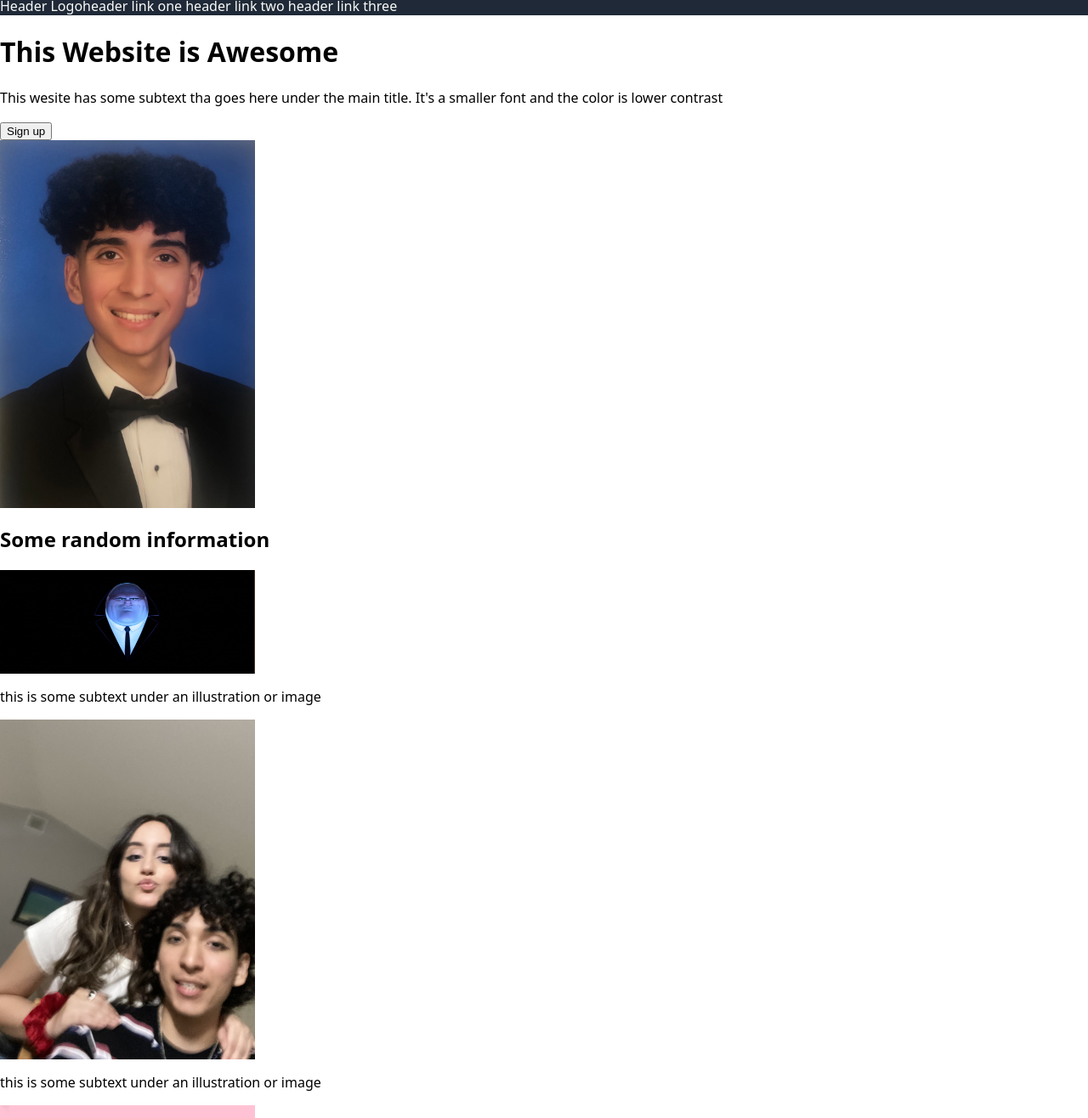
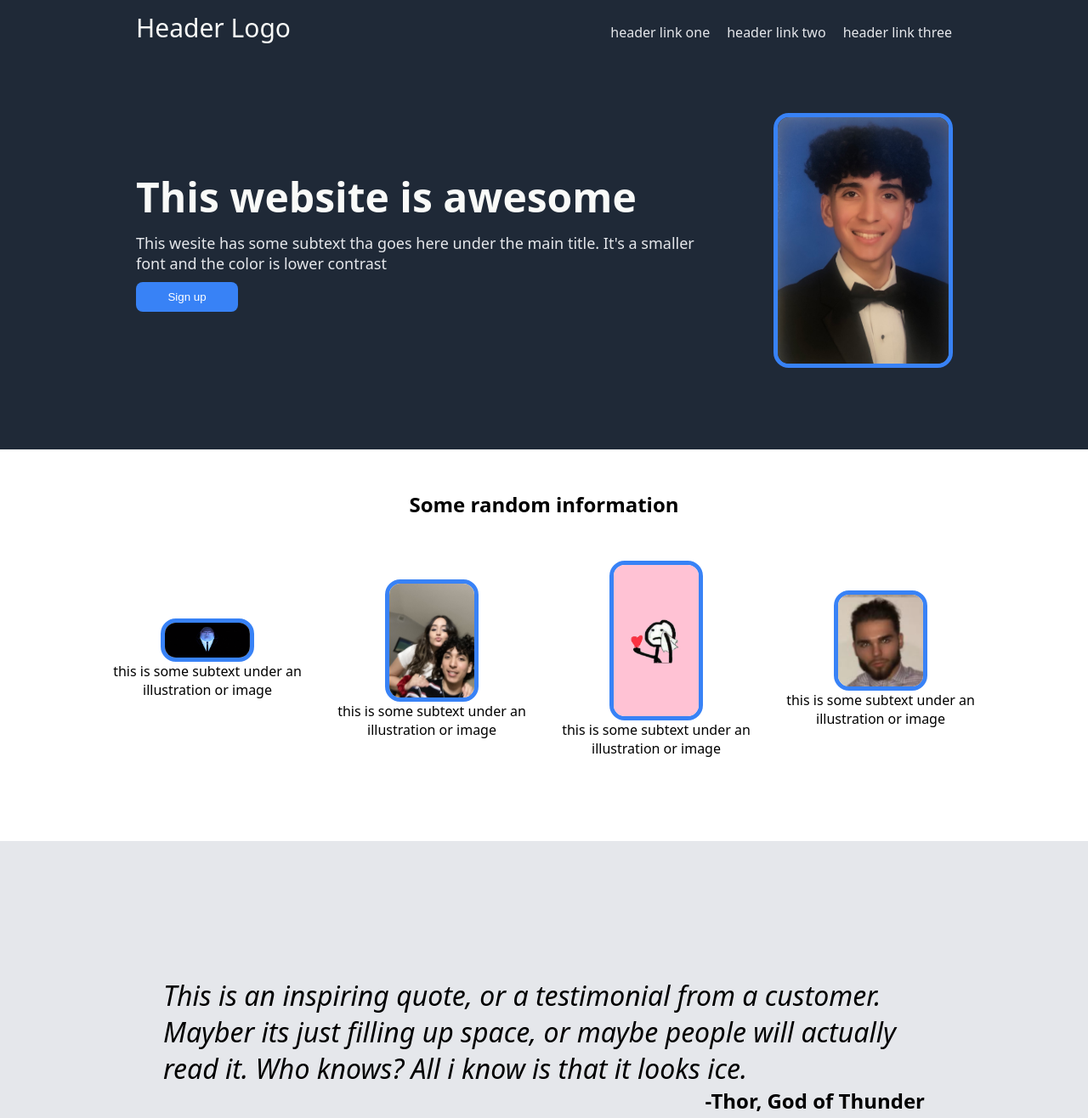
Before and after one commit to IsaacDC/landing-page, a plain HTML site: page index.html in a window 1280 px wide. Shown: the part 4-1320 px from the top of the page at 85% size. Drawn offline with Linux system fonts and the light colour scheme.

Commit message:
CSS Almost Done
Almost have the CSS done. Added a bunch of divs and classes to make styling easier.

Note: try to make everything a DIV to better organize and move them around

```diff
--- a/index.html
+++ b/index.html
@@ -10,6 +10,7 @@
 <body>
 
     <div class="header">
+        <div class="navigation-bar">
             <div class="header-logo">Header Logo</div>
              <div class="header-links">
                 <a>header link one</a>
@@ -17,44 +18,49 @@
                 <a>header link three</a>
             </div>
         </div>
-
-    <div class="top-content">
+        <div class="header-content">
         <div class="left-content">
-            <h1>This Website is Awesome</h1>
-            <p>This wesite has some subtext tha goes here under the main
+            <h1>This website is awesome</h1>
+            <p class="header-text">This wesite has some subtext tha goes here under the main
                 title. It's a smaller font and the color is lower contrast
             </p>
             <button>Sign up</button>
         </div>
-        <div class="image-content-right">
+        <div class="right-content">
             <img src="isaac.jpg" alt="Isaac's Grad photo">
+        </div>
+        </div>
+    </div>
+
+    <div class="top-content">
+        <h2>Some random information</h2>
+
+        <div class="card-container">
+            <div class="card">
+                <img class="top-con-image" src="King Pin.PNG" alt="KingPin">
+                <p>this is some subtext under an illustration or image</p>
+            </div>
+            <div class="card">
+                <img class="top-con-image" src="thumbnail_IMG_6152.jpg" alt="Monica & Isaac">
+                <p>this is some subtext under an illustration or image</p>
+            </div>
+            <div class="card">
+                <img class="top-con-image" src="crying love2.jpg" alt="MAID Logo">
+                <p>this is some subtext under an illustration or image</p>
+            </div>
+            <div class="card">
+                <img class="top-con-image" src="unknown.png" alt="UnknownMan299">
+                <p>this is some subtext under an illustration or image</p>
+            </div>
         </div>
     </div>
 
     <div class="middle-content">
-        <div class="upper-half-content">
-            <h2>Some random information</h2>
-
-            <img src="King Pin.PNG" alt="KingPin">
-            <p>this is some subtext under an illustration or image</p>
-
-            <img src="thumbnail_IMG_6152.jpg" alt="Monica & Isaac">
-            <p>this is some subtext under an illustration or image</p>
-
-            <img src="crying love2.jpg" alt="MAID Logo">
-            <p>this is some subtext under an illustration or image</p>
-
-            <img src="unknown.png" alt="UnknownMan299">
-            <p>this is some subtext under an illustration or image</p>
-        </div>
-
-        <div class="lower-half-content">
-            <p>This is an inspiring quote, or a testimonial from a customer. Mayber its just
-                filling up space, or mayber people will actually read it.
+            <em>This is an inspiring quote, or a testimonial from a customer. Mayber its just
+                filling up space, or maybe people will actually read it.
                 Who knows? All i know is that it looks ice.
-            </p>
-            <span>-Thor, God of Thunder</span>
-        </div>
+            </em>
+            <p class="quote">-Thor, God of Thunder</p>
     </div>
 
     <div class="bottom-content">
--- a/style.css
+++ b/style.css
@@ -6,15 +6,140 @@ body{
     min-height: 100vh;
 }
 
-.header, .footer{
+*{
+    padding: 0;
+    margin: 0;
+}
+
+.navigation-bar{
     display: flex;
+    justify-content: space-between;
+    align-items: baseline;
+    color: #f9faf8;
+
+}
+.header{
     background: #1F2937;
-    color: #f9faf8;
+    padding: 1em 10em;
+}
+
+.header-logo{
+ font-weight: 500;
+ font-size: 30px;
+}
+
+.header-links{
+    display: flex;
+    justify-content: space-between;
+    gap: 20px;
+    color: #E5E7EB;
+}
+
+.header-content{
+    display: flex;
+    padding: 5em 0;
+    gap: 5em;
+    justify-content: center;
+    align-items: center;
 }
 
 img{
-    display: flex;
-    max-width: 300px;
+    max-width: 100%;
     height: auto;
+    border-radius: 18px;
+    border: 5px solid #3882f6;
     object-fit: cover;
 }
+
+
+.left-content{
+    display: flex;
+    flex-direction: column;
+    gap: 10px;
+}
+
+.right-content{
+    display: flex;
+    width: 300px;
+    height: 300px
+}
+
+h1{
+    font-size: 48px;
+    color: #f9faf8;
+    padding: 0;
+    margin: 0;
+}
+
+.header-text{
+    font-size: 18px;
+    color: #E5E7EB;
+}
+
+button{
+  border-radius: 8px;
+  background-color: #3882f6;
+  border: none;
+  color: white;
+  width: 120px;
+  padding: 10px 1em;
+}
+
+.top-content{
+    background: white;
+    display: flex;
+    flex-direction: column;
+    justify-content: center;
+    align-items: center;
+    padding: 3em 7em;
+}
+
+.card-container{
+    display: flex;
+    justify-content: center;
+    align-items: center;
+    margin: 50px 0;
+}
+
+.card{
+    display: flex;
+    flex-direction: column;
+    text-align: center;
+    align-items: center;
+}
+
+.top-con-image{
+    max-width: 100px;
+}
+
+.middle-content{
+    display: flex;
+    flex-direction: column;
+    align-items: center;
+    font-size: 2em;
+    background: #E5E7EB;
+    padding: 5em 6em;
+}
+.quote{
+    align-self: flex-end;
+    font-size: 24px;
+    font-weight: bolder;
+}
+
+.bottom-content{
+    display: flex;
+    justify-content: center;
+
+}
+
+.content{
+    display: flex;
+    background: #3882f6;
+}
+.footer{
+    padding: 30px;
+    background: #1F2937;
+    display: flex;
+    color: white;
+    justify-content: center;
+}
```
Lines whose indentation alone changed are shown as unchanged.
